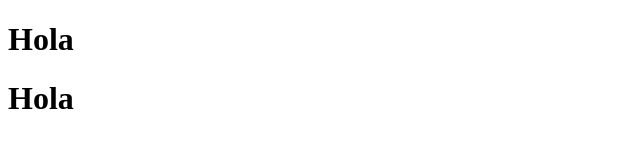
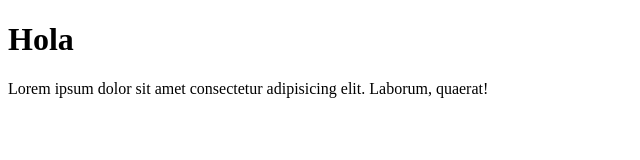
Before and after one commit to LuisLepe25/PruebaGIT-ClaseA2023-216, a plain HTML site: page index.html in a window 1280 px wide. Shown: the whole page, without its empty margins (0-640 px from the left). Drawn offline with Linux system fonts and the light colour scheme.

Commit message:
Cambios en parrafos de pagina de inicio

```diff
--- a/index.html
+++ b/index.html
@@ -7,6 +7,6 @@
 </head>
 <body>
     <h1>Hola</h1>
-    <h1>Hola</h1>
+    <p>Lorem ipsum dolor sit amet consectetur adipisicing elit. Laborum, quaerat!</p>
 </body>
 </html>
```
